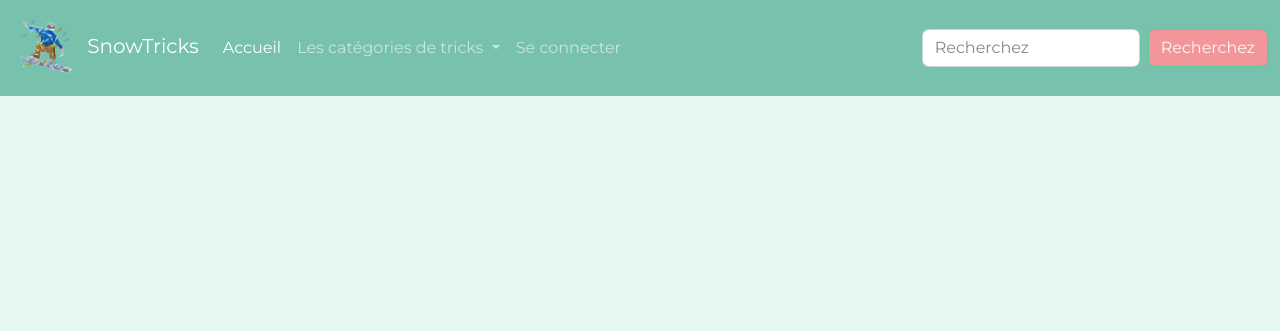
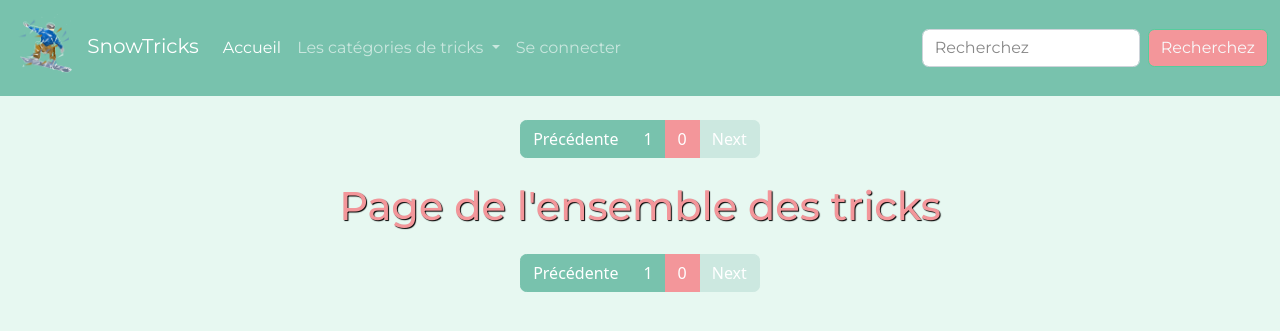
Before and after one commit to Tikiloute/snowTricks_P6, a Symfony app: template templates/trick/all_tricks.html.twig in a window 1280 px wide. Shown: the top 331 px of the page. Run offline with Twig, Linux system fonts and the light colour scheme; the template is opened without the code that fills it, so the values that code supplies are empty; some libraries are stand-ins or nearby versions.

Commit message:
add user and admin space with content and view, rework tricks view

```diff
--- a/public/css/style.css
+++ b/public/css/style.css
@@ -14,3 +14,12 @@
     width: 100%;
     max-width: 100%;
 }
+
+.cardUserSpace{
+    min-height: 25vh;
+}
+
+.titleCard{
+ color: #f3969a !important;
+ text-shadow: 1px 1px 1px black;
+}
--- a/src/Controller/UserSpaceController.php
+++ b/src/Controller/UserSpaceController.php
@@ -2,9 +2,9 @@
 
 namespace App\Controller;
 
-use Symfony\Bundle\FrameworkBundle\Controller\AbstractController;
 use Symfony\Component\HttpFoundation\Response;
 use Symfony\Component\Routing\Annotation\Route;
+use Symfony\Bundle\FrameworkBundle\Controller\AbstractController;
 
 class UserSpaceController extends AbstractController
 {
--- a/src/Entity/User.php
+++ b/src/Entity/User.php
@@ -32,7 +32,7 @@
     #[ORM\OneToMany(mappedBy: 'author', targetEntity: Commentary::class)]
     private $commentaries;
 
-    #[ORM\Column(type: 'string', length: 255)]
+    #[ORM\Column(type: 'string', length: 255, unique: true)]
     private $name;
 
     #[ORM\Column(type: 'string', length: 255)]
--- a/templates/base.html.twig
+++ b/templates/base.html.twig
@@ -7,7 +7,7 @@
         <link rel="stylesheet" href="https://bootswatch.com/5/minty/bootstrap.min.css">
         <link rel="stylesheet" href="{{asset('css/style.css')}}">
         <link rel="manifest" href="{{asset('site.webmanifest')}}">
-        <link rel="shortcut icon" type="image/png" href="{{asset('favicon/favicon.ico')}}"/>
+        <link rel="shortcut icon" type="image/png" href="{{asset('favicon.ico')}}"/>
         <script src="https://cdn.jsdelivr.net/npm/bootstrap@5.1.3/dist/js/bootstrap.bundle.min.js" integrity="sha384-ka7Sk0Gln4gmtz2MlQnikT1wXgYsOg+OMhuP+IlRH9sENBO0LRn5q+8nbTov4+1p" crossorigin="anonymous" defer></script>
         {# Run `composer require symfony/webpack-encore-bundle` to start using Symfony UX #}
         {% block stylesheets %}
@@ -48,7 +48,7 @@
                     {% endif %}
                     <li class="nav-item">
                     {% if is_granted('IS_AUTHENTICATED_REMEMBERED') %}
-                    <a class="nav-link  text-danger" href="{{path('app_logout')}}"> <img src="" alt=""> Se déconnecter</a>
+                    <a class="nav-link btn btn-danger text-light" href="{{path('app_logout')}}"> <img src="" alt=""> Se déconnecter</a>
                     {% else %}
                     <a class="nav-link" href="{{path('app_login')}}">Se connecter</a>
                     {% endif %}
--- a/templates/home_page/homepage.html.twig
+++ b/templates/home_page/homepage.html.twig
@@ -6,7 +6,7 @@
 
         <div class="col-12 text-center blockTitleHomepage mb-5">
             <div>
-                <h1 class="homepageTitle text-center text-light pt-3">Bienvenu sur le site SnowTricks !</h1>
+                <h1 class="homepageTitle text-center text-light pt-3">Bienvenue sur le site SnowTricks !</h1>
             </div>
         </div>
 
--- a/templates/trick/all_tricks.html.twig
+++ b/templates/trick/all_tricks.html.twig
@@ -4,23 +4,82 @@
 
 {% block body %}
 
+<br>
+
+<nav aria-label="Page navigation example">
+  <ul class="pagination justify-content-center">
+    {% if page == 1 %}
+    <li class="page-item disabled">
+    {% else %}
+    <li class="page-item">
+    {% endif %}
+      <a class="page-link" href="?page={{(page)-1}}">Précédente</a>
+    </li>
+{% for i in 1..(numberOfPages) %}
+    {% if page == i %}
+        <li class="page-item active"><a class="page-link" href="?page={{i}}">{{i}}</a></li>
+    {% else %}
+        <li class="page-item"><a class="page-link" href="?page={{i}}">{{i}}</a></li>
+    {% endif %}
+{% endfor %}
+    {% if page == numberOfPages %}
+    <li class="page-item disabled">
+    {% else %}
+    <li class="page-item">
+    {% endif %}
+      <a class="page-link" href="?page={{(page)+1}}">Next</a>
+    </li>
+  </ul>
+</nav>
+
+<h1 class="text-center titleCard mt-4 mb-4">Page de l'ensemble des tricks</h1>
+
 {% for trick in tricks %}
-<br>
-<div class="card mb-3 mx-auto col-11 ms-2 me-2">
-    <div class="row g-0 m-auto">
-        <div class="col-5">
+  <div class="card mb-3 m-auto" style="max-width: 80%;">
+  <div class="row g-0">
+    <div class="col-md-4">
             <img src="{{asset('images/snowHomepage.jpg')}}" class="img-fluid rounded-start" alt="...">
     </div>
-        <div class="col-6">
+    <div class="col-md-8">
       <div class="card-body">
-                <h5 class="card-title">{{trick.name | upper}}</h5>
-                <p class="card-text">{{trick.description | capitalize}}</p>
-                <p class="card-text"><small class="text-muted">Ce trick appartient à la catégorie : {{trick.category}}</small></p>
+        <h5 class="card-title titleCard text-center">{{trick.name | upper}}</h5>
+        <br>
+        <p class="card-text text-center">{{trick.description | capitalize}}</p>
+        <p class="card-text text-center"><small class="text-muted">Ce trick appartient à la catégorie : {{trick.category}}</small></p>
+      </div>
+      <br>
+      <div class="text-center">
         <a href="{{path('trick', {"id" : trick.id})}}" class="btn btn-secondary">En savoir plus </a>
       </div>
     </div>
   </div>
 </div>
-<br>
 {% endfor %}
+
+<nav aria-label="Page navigation example">
+  <ul class="pagination justify-content-center">
+    {% if page == 1 %}
+    <li class="page-item disabled">
+    {% else %}
+    <li class="page-item">
+    {% endif %}
+      <a class="page-link" href="?page={{(page)-1}}">Précédente</a>
+    </li>
+{% for i in 1..(numberOfPages) %}
+    {% if page == i %}
+        <li class="page-item active"><a class="page-link" href="?page={{i}}">{{i}}</a></li>
+    {% else %}
+        <li class="page-item"><a class="page-link" href="?page={{i}}">{{i}}</a></li>
+    {% endif %}
+{% endfor %}
+    {% if page == numberOfPages %}
+    <li class="page-item disabled">
+    {% else %}
+    <li class="page-item">
+    {% endif %}
+      <a class="page-link" href="?page={{(page)+1}}">Next</a>
+    </li>
+  </ul>
+</nav>
+
 {% endblock %}
```
Also changed, not shown: src/Controller/AdminSpaceController.php (+14 -2 lines), src/Controller/TrickController.php (+11 -2 lines), src/Repository/TrickRepository.php (+30 -0 lines), templates/admin_space/admin_space.html.twig (+62 -13 lines), templates/admin_space/modify_trick.html.twig (added, +23 -0 lines), templates/trick/one_trick.html.twig (+2 -6 lines), templates/user_space/user_space.html.twig (+55 -13 lines). Lines whose indentation alone changed are shown as unchanged.
